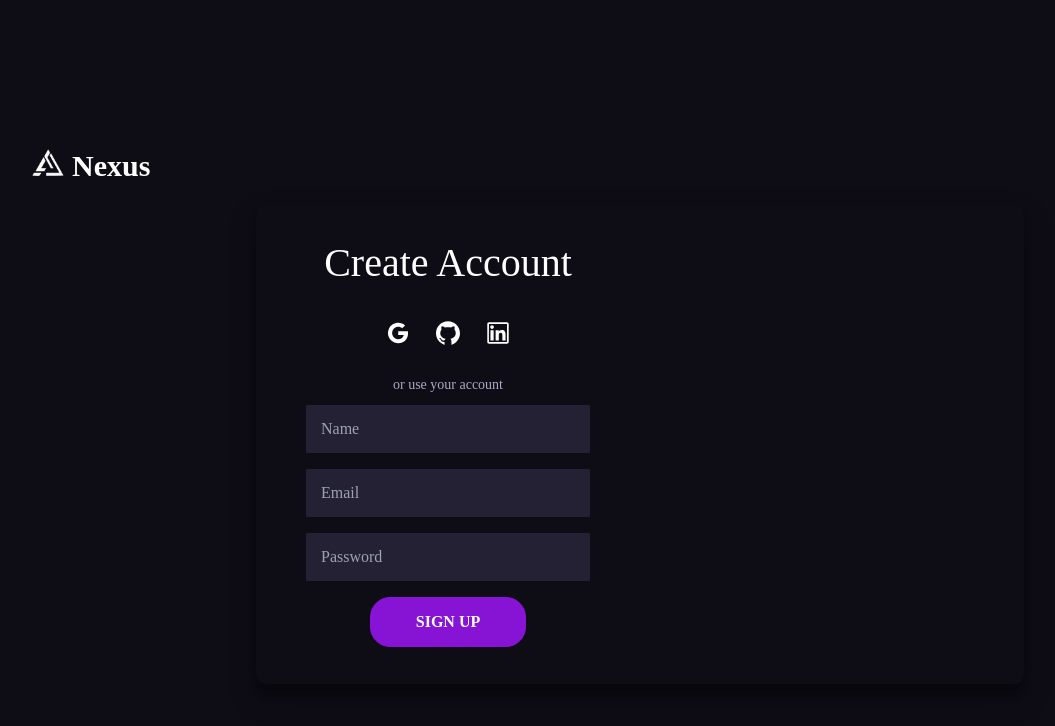
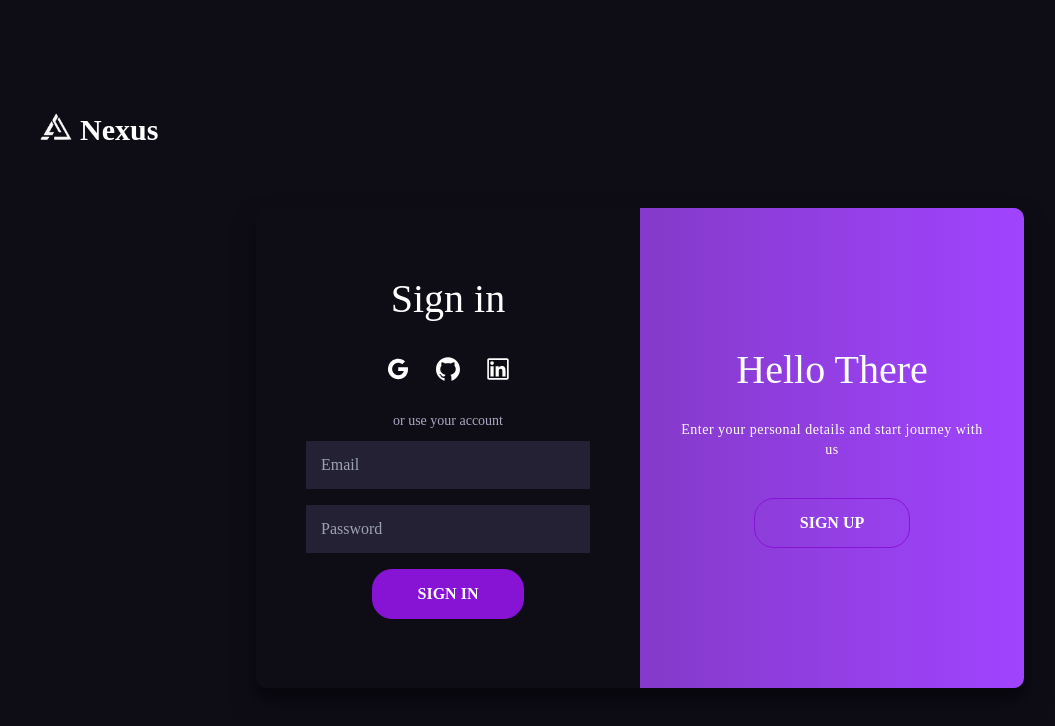
Before and after one commit to Mlika-Gaith/modern-react-template, a React (Vite) app: page /sign-in in a window 1280 px wide. Shown: the top 726 px of the page, without its empty margins (0-1055 px from the left). Built offline with nearby package versions, Linux system fonts and the light colour scheme; a web font is replaced by a local one.

Commit message:
Finish sign in page

```diff
--- a/src/components/buttons.tsx
+++ b/src/components/buttons.tsx
@@ -1,29 +1,32 @@
 import { ChevronRight, MoveRight } from "lucide-react";
 import { Link as LinkR } from "react-router-dom";
 //@ts-ignore
-import { Link as LinkS } from "react-scroll"
+import { Link as LinkS } from "react-scroll";
 export const NavButton = () => {
   return (
-        <LinkR to="/sign-in" className="rounded-[50px] bg-brand-purple whitespace-nowrap py-2 px-[22px]
+    <LinkR
+      to="/sign-in"
+      className="rounded-[50px] bg-brand-purple whitespace-nowrap py-2 px-[22px]
  text-[#fff] text-[16px] outline-none border-none cursor-pointer transition-all delay-200 ease-in-out
  no-underline hover:transition-all hover:delay-200 hover:ease-in-out hover:bg-brand-orange
- hover:text-brand-background">
+ hover:text-brand-background"
+    >
       Sign Up
     </LinkR>
-    )
-}
+  );
+};
 
 type ButtonProps = {
-    to?: string,
+  to?: string;
   hover: boolean;
   onHover: () => void;
-    primary?: boolean
+  primary?: boolean;
   text: string;
-    big?: boolean
-    fontBig?: boolean
-    onClick?: () => void
-    width?: string
-}
+  big?: boolean;
+  fontBig?: boolean;
+  onClick?: () => void;
+  width?: string;
+};
 
 export const Button = ({
   to,
@@ -37,41 +40,51 @@ export const Button = ({
   width,
 }: ButtonProps) => {
   return (
-        <LinkS to={to}
+    <LinkS
+      to={to}
       onMouseEnter={onHover}
       onMouseLeave={onHover}
       className={`${width} rounded-[5px] flex items-center justify-center
-        ${primary ? 'bg-brand-purple' : 'bg-brand-orange'} text-n-1
-        ${big ? 'px-12 py-4' : 'px-8 py-3'} ${fontBig ? 'text-xl' : 'text-base'}
+        ${primary ? "bg-brand-purple" : "bg-brand-orange"} text-n-1
+        ${big ? "px-12 py-4" : "px-8 py-3"} ${
+        fontBig ? "text-xl" : "text-base"
+      }
         transition-colors delay-100 ease-in-out hover:bg-transparent hover:text-n-1
-        outline-none border-none cursor-pointer hover:ring-1 hover:ring-brand-purple`} onClick={onClick}>
-            {text} {hover ? <ChevronRight className="w-6 h-6 ml-2" /> : <MoveRight className="w-6 h-6 ml-2" />}
+        outline-none border-none cursor-pointer hover:ring-1 hover:ring-brand-purple`}
+      onClick={onClick}
+    >
+      {text}{" "}
+      {hover ? (
+        <ChevronRight className="w-6 h-6 ml-2" />
+      ) : (
+        <MoveRight className="w-6 h-6 ml-2" />
+      )}
     </LinkS>
-    )
-}
+  );
+};
 
 type PriceBtnProps = {
   className?: string;
   href?: string;
   onClick?: () => void;
   children: any;
-}
+};
 
-export const PriceBtn = (
-    { className,
+export const PriceBtn = ({
+  className,
   href,
   onClick,
   children,
-    }:
-        PriceBtnProps) => {
-    const classes = 'button inline-flex justify-center ' +
-        'items-center bg-brand-purple rounded-[4px] border-0 shadow-lg shadow-indigo-500/50' +
-        'box-border text-n-1 cursor-pointer h-[48px] leading-none list-none overflow-hidden px-[16px] relative text-left no-underline' +
-        'select-none whitespace-nowrap text-[18px]' +
-        'focus:ring-2 focus:ring-n-2 focus:ring-inset focus:ring-offset-[1.5px] focus:ring-offset-n-3 ' +
-        'hover:shadow-indigo-500/50 hover:transform hover:-translate-y-[2px]' +
-        'active:shadow-[#D6D6E7_0px_3px_7px_inset] active:transform active:translate-y-[2px]' +
-        `${className ||  ""}`;
+}: PriceBtnProps) => {
+  const classes =
+    "button inline-flex justify-center " +
+    "items-center bg-brand-purple rounded-[4px] border-0 shadow-lg shadow-indigo-500/50" +
+    "box-border text-n-1 cursor-pointer h-[48px] leading-none list-none overflow-hidden px-[16px] relative text-left no-underline" +
+    "select-none whitespace-nowrap text-[18px]" +
+    "focus:ring-2 focus:ring-n-2 focus:ring-inset focus:ring-offset-[1.5px] focus:ring-offset-n-3 " +
+    "hover:shadow-indigo-500/50 hover:transform hover:-translate-y-[2px]" +
+    "active:shadow-[#D6D6E7_0px_3px_7px_inset] active:transform active:translate-y-[2px]" +
+    `${className || ""}`;
 
   if (href) {
     return (
@@ -86,4 +99,26 @@ export const PriceBtn = (
       </button>
     );
   }
-}
+};
+
+type FormBtnProps = {
+  onClick?: () => void;
+  className?: string;
+  text: string;
+};
+
+export const FormButton = ({ onClick, className, text }: FormBtnProps) => {
+  return (
+    <button
+      className={`
+        rounded-[20px] border border-brand-purple bg-brand-purple
+        text-n-1 text-[16px] font-bold py-[12px] px-[45px] my-2
+        uppercase transition-all duration-75 ease-in
+        ${className || ""}
+        `}
+      onClick={onClick}
+    >
+      {text}
+    </button>
+  );
+};
--- /dev/null
+++ b/src/components/form-input.tsx
@@ -0,0 +1,18 @@
+
+type Props = {
+  type: string;
+  placeholder?: string;
+};
+
+const FormInput = ({type, placeholder}: Props) => {
+  return (
+    <input
+      type={type}
+      placeholder={placeholder}
+      className="bg-n-6
+            border-none py-[12px] px-[15px] my-[8px] mx-0 w-full"
+    />
+  );
+};
+
+export default FormInput;
--- a/src/components/form.tsx
+++ b/src/components/form.tsx
@@ -1,73 +1,71 @@
-import {
-  GithubOutlined,
-  GoogleOutlined,
-  LinkedinOutlined,
-} from "@ant-design/icons";
-import React from "react";
+import { useState } from "react";
+import { FormButton } from "./buttons";
+import SignInForm from "./sign-in-form";
+import SignUpForm from "./sign-up-form";
 
-type Props = {};
 
-const OAUTH_OPTIONS: any[] = [
-  <GoogleOutlined />,
-  <GithubOutlined />,
-  <LinkedinOutlined />,
-];
+const Form = () => {
+  const [isRightPanelActive, setIsRightPanelActive] = useState(false);
 
-const Form = (props: Props) => {
+  const onBtnClick = () => {
+    setIsRightPanelActive(!isRightPanelActive);
+  };
+
   return (
-    <div className="flex items-center justify-center flex-col mt-[20px] mx-auto mb-0">
+    <div className="flex items-center justify-center flex-col mx-auto mb-0">
       <div
         className="relative rounded-[10px] overflow-hidden
         w-[768px] max-w-full min-h-[480px]
         shadow-[0_14px_28px_rgba(0,0,0,0.25),_0_10px_10px_rgba(0,0,0,0.22)]"
       >
+        {/** First Form */}
+        <SignInForm isRightPanelActive={isRightPanelActive}/>
+        {/** Second Form */}
+        <SignUpForm isRightPanelActive={isRightPanelActive}/>
+
+        {/**Overlay container */}
         <div
-          className="absolute
-            top-0 h-full transition-all duration-500 ease-in-out
-            left-0 w-[50%] z-2"
+          className={`
+          absolute top-0 left-1/2 w-1/2 h-full overflow-hidden transition-transform duration-500 ease-in-out z-[100]
+          ${isRightPanelActive ? "translate-x-[-100%]" : "translate-x-0"}
+          `}
         >
-          <form
-            action="#"
-            className="flex items-center justify-center flex-col py-0 px-[50px] h-full text-center"
+          <div
+            className={`
+              bg-purple-gradient bg-cover bg-no-repeat text-n-1 relative left-[-100%] h-full w-[200%]
+        transform translate-x-0 transition-transform duration-500 ease-in-out ${
+          isRightPanelActive ? "translate-x-1/2" : "translate-x-0"
+        }
+              `}
           >
-            <h1 className="h3 m-0">Create Account</h1>
-            <div className="my-[20px] mx-0">
-              {OAUTH_OPTIONS.map((item, index) => (
-                <a
-                  key={index}
-                  className="cursor-pointer inline-flex
-                  items-center justify-center mt-0 mx-[5px]
-                  h-[40px] w-[40px] text-[1.5rem] hover:text-brand-orange"
-                >
-                  {item}
-                </a>
-              ))}
+            {/** Left overlay panel */}
+            <div
+              className={`
+                absolute flex items-center justify-center flex-col py-0 px-[40px]
+          text-center yop-0 h-full w-1/2 transform transition-transform duration-500 ease-in-out
+          ${isRightPanelActive ? "translate-x-0" : "translate-x-[-20%]"}
+                `}
+            >
+              <h1 className="h3 m-0">Welcome Back</h1>
+              <p className="text-[14px] font-extralight leading-5 letter tracking-[0.5px] mr-0 mt-[20px] mb-[30px]">
+                To keep connected with us please login with your personal info
+              </p>
+              <FormButton className="bg-transparent" text="Sign In" onClick={onBtnClick}/>
             </div>
-            <span className="text-n-3 text-[14px]">or use your account</span>
-            <input
-            type="text"
-            placeholder="Name"
-            className="bg-n-6
-            border-none py-[12px] px-[15px] my-[8px] mx-0 w-full"
-            />
-            <input
-            type="email"
-            placeholder="Email"
-            className="bg-n-6
-            border-none py-[12px] px-[15px] my-[8px] mx-0 w-full"
-            />
-            <input
-            type="password"
-            placeholder="Password"
-            className="bg-n-6
-            border-none py-[12px] px-[15px] my-[8px] mx-0 w-full"
-            />
-            <button className="rounded-[20px] border border-brand-purple bg-brand-purple
-            text-n-1 text-[16px] font-bold py-[12px] px-[45px] my-2
-            uppercase transition-all duration-75 ease-in">
-                Sign Up
-            </button>
-          </form>
+            {/** Right overlay panel*/}
+            <div
+              className={`absolute flex items-center justify-center flex-col py-0 px-[40px]
+          text-center yop-0 h-full w-1/2 transform transition-transform duration-500 ease-in-out right-0
+          ${isRightPanelActive ? "translate-x-[20%]" : "translate-x-0"}
+                `}
+            >
+              <h1 className="h3 m-0">Hello There</h1>
+              <p className="text-[14px] font-extralight leading-5 letter tracking-[0.5px] mr-0 mt-[20px] mb-[30px]">
+                Enter your personal details and start journey with us
+              </p>
+              <FormButton className="bg-transparent" text="Sign Up" onClick={onBtnClick}/>
+            </div>
+          </div>
         </div>
       </div>
     </div>
--- /dev/null
+++ b/src/components/sign-in-form.tsx
@@ -0,0 +1,53 @@
+import {
+    GithubOutlined,
+    GoogleOutlined,
+    LinkedinOutlined,
+  } from "@ant-design/icons";
+import FormInput from "./form-input";
+import { FormButton } from "./buttons";
+
+type Props = {
+    isRightPanelActive: boolean
+};
+
+const OAUTH_OPTIONS: React.ReactElement[] = [
+    <GoogleOutlined />,
+    <GithubOutlined />,
+    <LinkedinOutlined />,
+  ];
+
+
+const SignInForm = ({isRightPanelActive}: Props) => {
+  return (
+    <div
+      className={`
+            absolute
+            top-0 h-full transition-all duration-500 ease-in-out
+            left-0 w-1/2 z-2 opacity-1 ${
+              isRightPanelActive ? "translate-x-[100%] opacity-0" : "translate-x-0"
+            }`}
+    >
+      <form className="flex items-center justify-center flex-col py-0 px-[50px] h-full text-center">
+        <h1 className="h3 m-0">Sign in</h1>
+        <div className="my-[20px] mx-0">
+          {OAUTH_OPTIONS.map((item, index) => (
+            <a
+              key={index}
+              className="cursor-pointer inline-flex
+                  items-center justify-center mt-0 mx-[5px]
+                  h-[40px] w-[40px] text-[1.5rem] hover:text-brand-purple"
+            >
+              {item}
+            </a>
+          ))}
+        </div>
+        <span className="text-n-3 text-[14px]">or use your account</span>
+        <FormInput type="email" placeholder="Email"/>
+        <FormInput type="password" placeholder="Password"/>
+        <FormButton text="Sign in"/>
+      </form>
+    </div>
+  );
+};
+
+export default SignInForm;
--- a/src/components/sign-in.tsx
+++ b/src/components/sign-in.tsx
@@ -1,25 +1,26 @@
 import { Link } from "react-router-dom";
-import Logo from "/images/logo.png"
+import Logo from "/images/logo.png";
 import Form from "./form";
-type Props = {};
 
-const SignIn = (props: Props) => {
+const SignIn = () => {
   return (
-    <div className="min-h-screen fixed top-0 bottom-0 left-0
-    right-0 overflow-hidden bg-brand-background">
+    <div
+      className="min-h-screen fixed top-0 bottom-0 left-0
+    right-0 overflow-hidden bg-brand-background"
+    >
       <div className="h-full flex flex-col justify-center max-sm:h-[80%]">
-        <Link
-        to="/"
-        className="ml-[32px] text-n-1 mt-[32px] no-underline
-        font-bold text-3xl max-sm:ml-[16px] max-sm:mt-[8px] flex">
-            <img
-            src={Logo}
-            alt="Nexus-Logo"
-            className="h-8 w-8 mr-2"
-            />
+        <div className="size-full h-[12%] px-10">
+          <Link
+            to="/"
+            className=" text-n-1 no-underline
+        font-bold text-3xl flex"
+          >
+            <img src={Logo} alt="Nexus-Logo" className="h-8 w-8 mr-2" />
             <p>Nexus</p>
-        </Link>
-        <Form/>
+          </Link>
+        </div>
+
+        <Form />
       </div>
     </div>
   );
--- /dev/null
+++ b/src/components/sign-up-form.tsx
@@ -0,0 +1,56 @@
+import {
+    GithubOutlined,
+    GoogleOutlined,
+    LinkedinOutlined,
+  } from "@ant-design/icons";
+import FormInput from "./form-input";
+import { FormButton } from "./buttons";
+
+type Props = {
+    isRightPanelActive: boolean
+};
+
+const OAUTH_OPTIONS: React.ReactElement[] = [
+    <GoogleOutlined />,
+    <GithubOutlined />,
+    <LinkedinOutlined />,
+  ];
+const SignUpForm = ({isRightPanelActive}: Props) => {
+  return (
+    <div
+      className={`
+            absolute
+            top-0 h-full transition-all duration-500 ease-in-out
+            left-0 w-[50%] z-2 opacity-0 ${
+              isRightPanelActive ? "translate-x-[100%] opacity-1 z-5 animate-show" : ""
+            }
+            `}
+    >
+      <form
+        action="#"
+        className="flex items-center justify-center flex-col py-0 px-[50px] h-full text-center"
+      >
+        <h1 className="h3 m-0">Create Account</h1>
+        <div className="my-[20px] mx-0">
+          {OAUTH_OPTIONS.map((item, index) => (
+            <a
+              key={index}
+              className="cursor-pointer inline-flex
+                  items-center justify-center mt-0 mx-[5px]
+                  h-[40px] w-[40px] text-[1.5rem] hover:text-purple-orange"
+            >
+              {item}
+            </a>
+          ))}
+        </div>
+        <span className="text-n-3 text-[14px]">or use your account</span>
+        <FormInput type="text" placeholder="Name"/>
+        <FormInput type="email" placeholder="Email"/>
+        <FormInput type="password" placeholder="Password"/>
+        <FormButton text="Sign Up"/>
+      </form>
+    </div>
+  );
+};
+
+export default SignUpForm;
--- a/tailwind.config.js
+++ b/tailwind.config.js
@@ -70,6 +70,7 @@ export default {
       animation: {
         "spin-around": "spin-around calc(var(--speed) * 2) infinite linear",
         slide: "slide var(--speed) ease-in-out infinite alternate",
+        show: 'show 0.6s ease-in-out forwards',
       },
       keyframes: {
         "spin-around": {
@@ -89,6 +90,16 @@ export default {
         slide: {
           to: {
             transform: "translate(calc(100cqw - 100%), 0)",
+          },
+        },
+        show: {
+          '0%, 49.99%': {
+            opacity: 0,
+            zIndex: 1,
+          },
+          '50%, 100%': {
+            opacity: 1,
+            zIndex: 5,
           },
         },
       },
```
Lines whose indentation alone changed are shown as unchanged.
